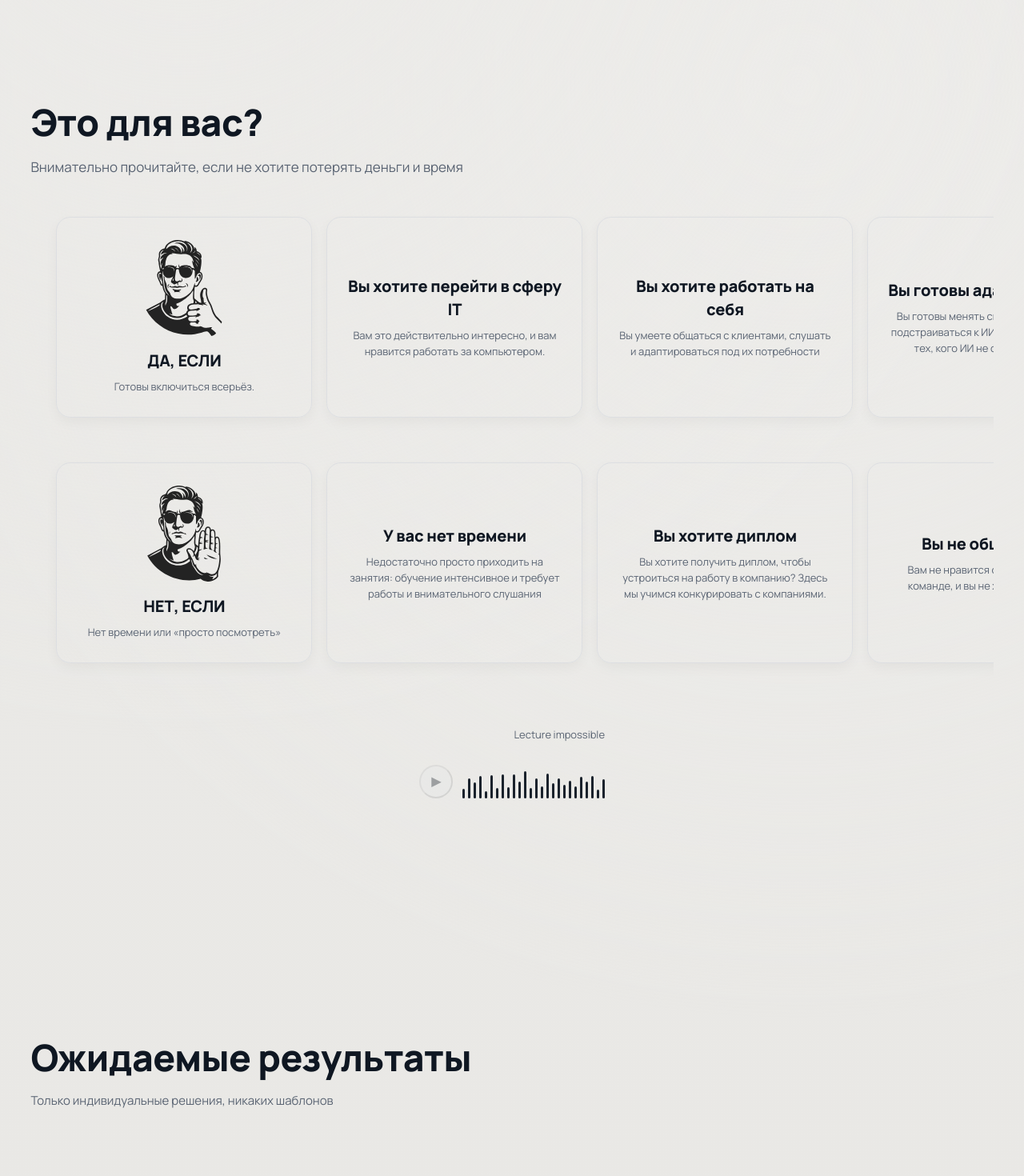
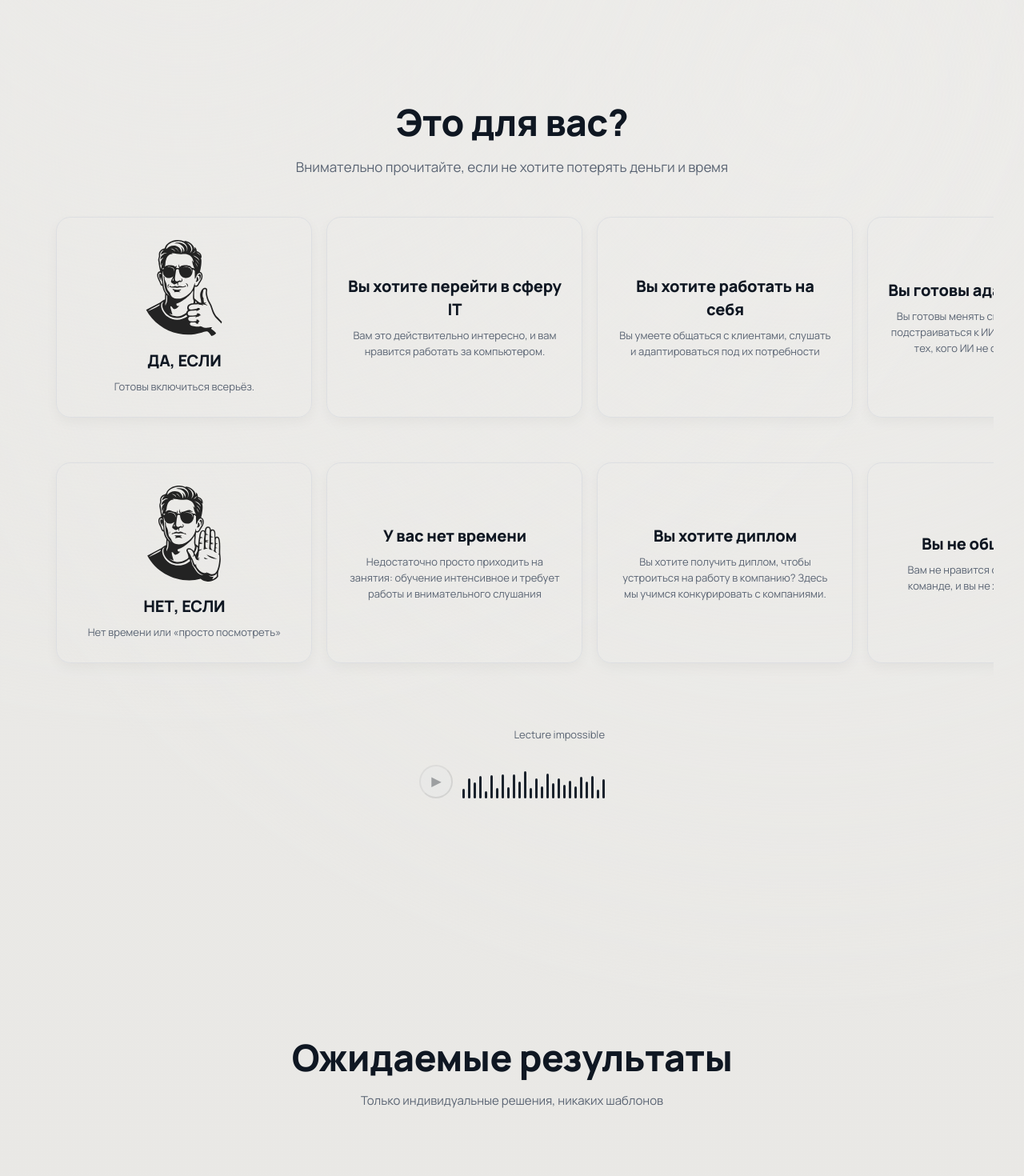
Before and after one commit to bmoby/pilotneuro, a Next.js app: page / in a window 1280 px wide. Shown: the part 800-2270 px from the top of the page at 80% size. Built offline with nearby package versions, Linux system fonts and the light colour scheme; grey boxes are pictures that could not be loaded.

Commit message:
center titles

```diff
--- a/src/components/FitSection.module.css
+++ b/src/components/FitSection.module.css
@@ -11,6 +11,8 @@
   display: grid;
   gap: 14px;
   margin-bottom: clamp(28px, 5vw, 44px);
+  text-align: center;
+  justify-items: center;
 }
 
 .title {
@@ -86,3 +88,9 @@
     gap: 36px;
   }
 }
+
+@media (min-width: 960px) {
+  .lead {
+    justify-items: center;
+  }
+}
--- a/src/components/ResultsSection.module.css
+++ b/src/components/ResultsSection.module.css
@@ -11,6 +11,8 @@
   display: grid;
   gap: 14px;
   margin-bottom: clamp(28px, 5vw, 44px);
+  text-align: center;
+  justify-items: center;
 }
 
 .title {
@@ -194,6 +196,12 @@
   color: var(--text);
 }
 
+@media (min-width: 960px) {
+  .lead {
+    justify-items: center;
+  }
+}
+
 /* Display */
 .display {
   position: relative;
--- a/src/components/VoiceMessage.module.css
+++ b/src/components/VoiceMessage.module.css
@@ -97,10 +97,6 @@
   transition: opacity 120ms ease;
 }
 
-.barIntro {
-  animation: introBounce 1.1s ease forwards;
-}
-
 .barActive {
   opacity: 0.85;
   animation: playPulse var(--dur, 1.35s) ease-in-out infinite;
@@ -137,21 +133,6 @@
   }
 }
 
-@keyframes introBounce {
-  0% {
-    transform: scaleY(0.15);
-    opacity: 0.1;
-  }
-  55% {
-    transform: scaleY(1.25);
-    opacity: 0.8;
-  }
-  100% {
-    transform: scaleY(1);
-    opacity: 0.55;
-  }
-}
-
 @keyframes pulseDot {
   from {
     transform: scale(0.85);
--- a/src/components/VoiceMessage.tsx
+++ b/src/components/VoiceMessage.tsx
@@ -65,8 +65,6 @@ export default function VoiceMessage({
   const [isReady, setIsReady] = useState(false);
   /* Этот флаг сообщает, что воспроизведение не удалось. */
   const [hasError, setHasError] = useState(false);
-  /* Этот флаг отвечает за короткую приветственную анимацию полосок. */
-  const [intro, setIntro] = useState(true);
   /* В этом массиве лежат случайные параметры полосок, чтобы они не повторялись. */
   const bars = useMemo(() => buildWave(barCount, src), [barCount, src]);
   /* В этом массиве храним «живые» уровни громкости для каждой полоски. */
@@ -148,11 +146,6 @@ export default function VoiceMessage({
   }, [src]);
 
   /* Этот таймер отключает вступительную анимацию через секунду. */
-  useEffect(() => {
-    const timer = setTimeout(() => setIntro(false), 1300);
-    return () => clearTimeout(timer);
-  }, []);
-
   /* Эта функция запускает извлечение громкости и обновляет полоски в ритме аудио. */
   const startAnalyser = () => {
     const audio = audioRef.current;
@@ -294,17 +287,13 @@ export default function VoiceMessage({
               <span
                 key={index}
                 className={`${styles.bar} ${
-                  intro && !isPlaying ? styles.barIntro : ""
-                } ${isPlaying && !hasLiveLevel ? styles.barActive : ""}`}
+                  isPlaying && !hasLiveLevel ? styles.barActive : ""
+                }`}
                 style={{
                   height: `${bar.height}px`,
                   width: `${bar.width}px`,
                   transform: `scaleY(${scale.toFixed(3)})`,
                   background: bgColor,
-                  animationDelay:
-                    (!isPlaying && intro) || (!isPlaying && !hasLiveLevel)
-                      ? `${bar.delay}s`
-                      : undefined,
                   ["--dur" as string]: `${bar.duration}s`,
                   transition: hasLiveLevel
                     ? "transform 140ms ease"
```
